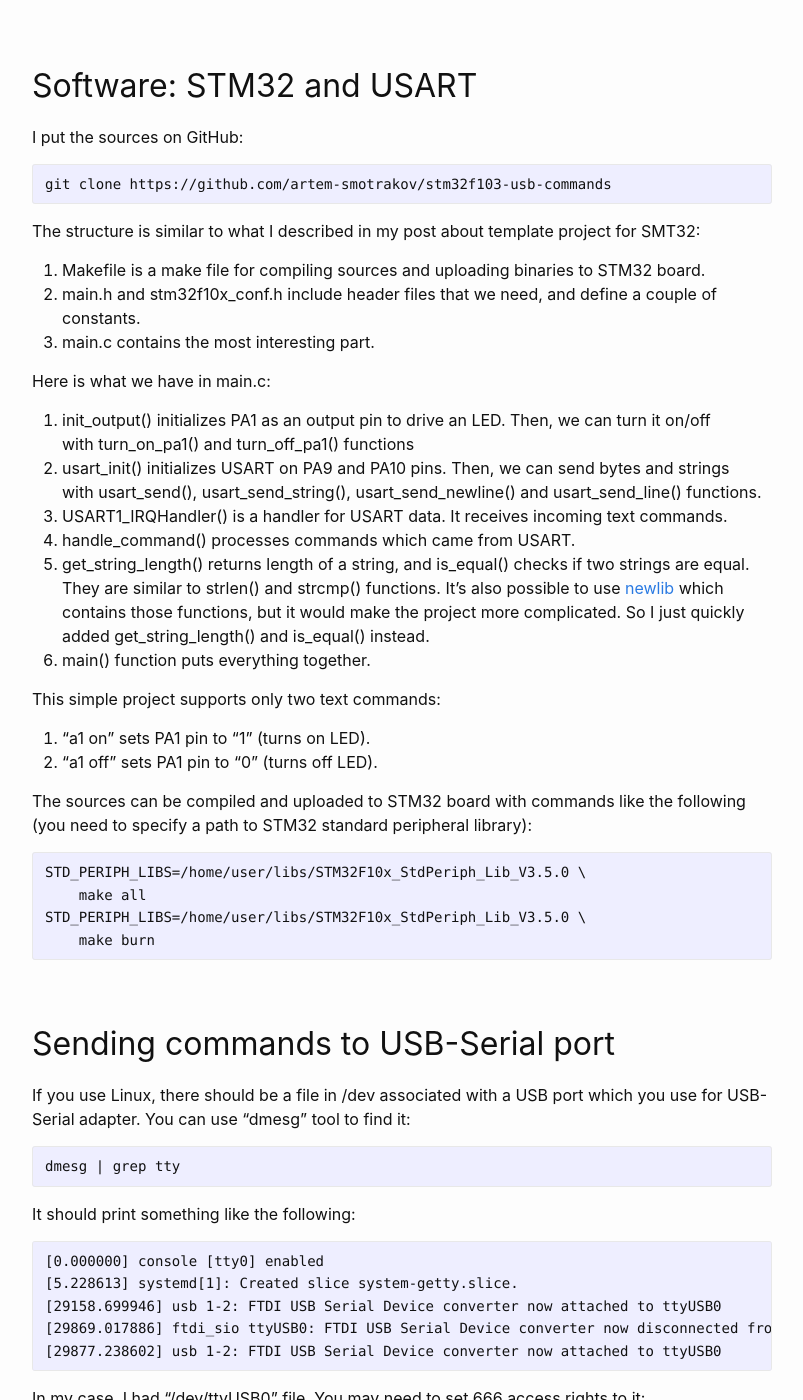
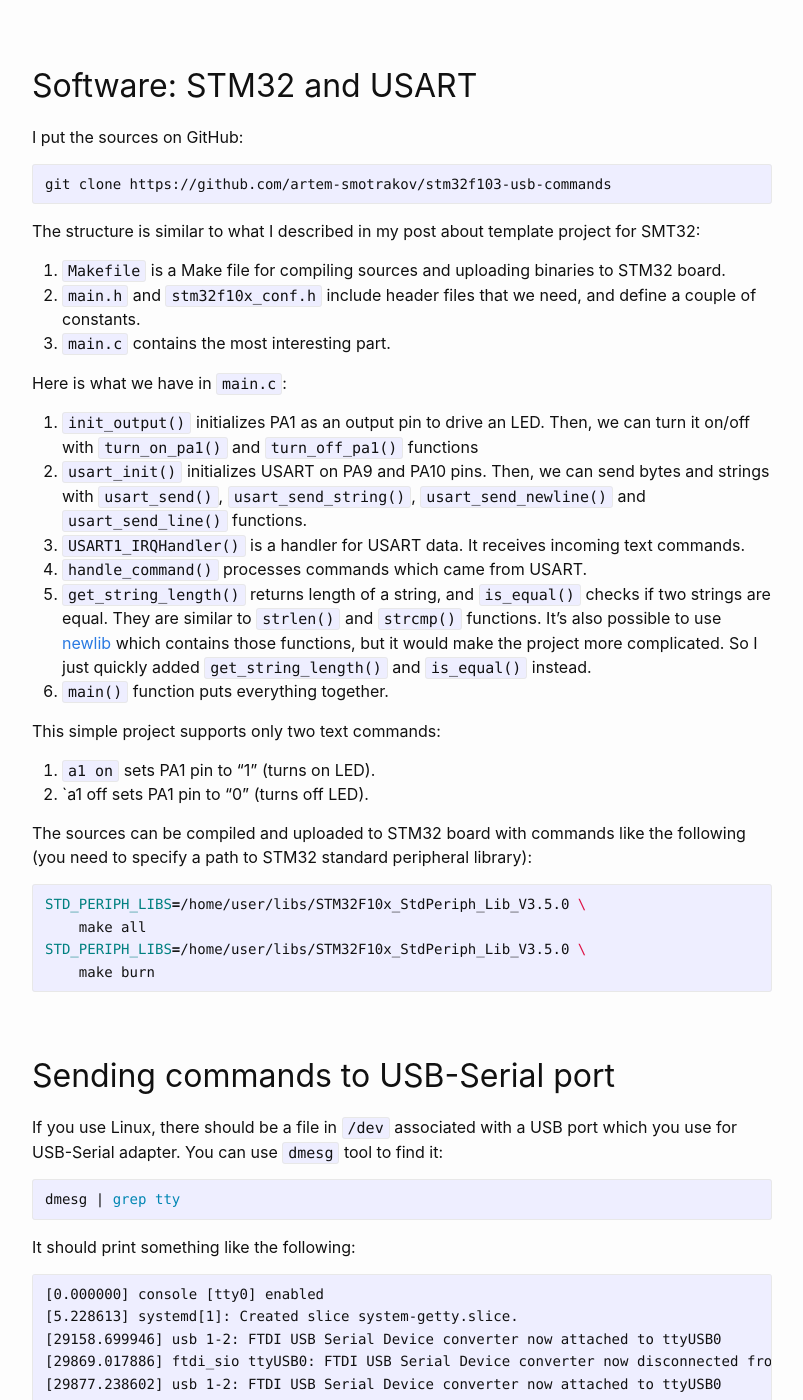
Before and after one commit to artem-smotrakov/artem-smotrakov.github.io, a Jekyll site: the page built from _posts/2016-10-06-stm32-usart-sending-text-commands.md, in a window 1280 px wide and 1400 px high, scrolled down 1592 px. Shown: the whole window, without its empty margins (238-1041 px from the left). Built offline with Jekyll 4.4.1, drawn with Linux system fonts in a browser that asks for light colours; comment, search, counter and statistics services are not loaded; some of the changed lines change nothing that is shown; some of the changed text lies outside the part shown.

Commit message:
Updated formatting on an old post

````diff
--- a/_posts/2016-10-06-stm32-usart-sending-text-commands.md
+++ b/_posts/2016-10-06-stm32-usart-sending-text-commands.md
@@ -14,30 +14,30 @@
 - STM32
 permalink: "/en/diy-electronics/stm32-usart-sending-text-commands.html"
 ---
-If you think that your STM32 board feels lonely, you can connect it to your laptop. One of the ways how you can do that&nbsp;is USART. That's probably the easiest way. For example, let's say that we want to send text commands from a laptop to STM32 board. One command should turn on an LED, and another one should turn it off. And of course, STM32 should curse us in case of invalid command.
+If you think that your STM32 board feels lonely, you can connect it to your laptop. One of the ways how you can do that is USART. That's probably the easiest way. For example, let's say that we want to send text commands from a laptop to STM32 board. One command should turn on an LED, and another one should turn it off. And of course, STM32 should curse us in case of invalid command.
 
 ![STM32F103, ST-LINK/V2 programmer/debugger and USB-Serial adapter]({{ site.baseurl }}/assets/images/2016/10/IMG_1202.jpg)
 
-I used a [template project for STM32](http://blog.gypsyengineer.com/fun/a-template-project-for-stm32f103-on-linux.html)&nbsp;which I have described earlier. Everything that I described in that&nbsp;post applies here (same components, same software, same commands). But source code became a little bit more complicated:
+I used a [template project for STM32](http://blog.gypsyengineer.com/fun/a-template-project-for-stm32f103-on-linux.html) which I have described earlier. Everything that I described in that post applies here (same components, same software, same commands). But source code became a little bit more complicated:
 
 [https://github.com/artem-smotrakov/stm32f103-usb-commands](https://github.com/artem-smotrakov/stm32f103-usb-commands)
 
-## Hardware:&nbsp;STM32F103,&nbsp;ST-LINK/V2 and&nbsp;USB-Serial adapter
+## Hardware: STM32F103, ST-LINK/V2 and USB-Serial adapter
 
 Here is a list of components we need:
 
 1. STM32F103 board (I used [this one](https://www.aliexpress.com/item/1pcs-STM32F103C8T6-ARM-STM32-Minimum-System-Development-Board-Module-For-arduino/32478120209.html?spm=2114.13010608.0.57.JGYUo9) which is based on STM32F103C8T6 microcontroller).
 2. An LED of your favorite color, and a resistor (200 or 330 Ohms should be fine). Here is another post which describes [how to select a current limiting resistor](http://blog.gypsyengineer.com/fun/limit-the-current-take-care-of-your-favorite-led.html).
 3. ST-LINK/V2 debugger/programmer.
-4. USB-Serial adapter. I used [this one](https://www.aliexpress.com/item/Free-shipping-FT232RL-FT232-FTDI-USB-3-3V-5-5V-to-TTL-Serial-Adapter-Module-Mini/32648254875.html?spm=2114.13010608.0.91.zmRfmD) which is based on&nbsp;FT232RL (but you can use any other adapter).
+4. USB-Serial adapter. I used [this one](https://www.aliexpress.com/item/Free-shipping-FT232RL-FT232-FTDI-USB-3-3V-5-5V-to-TTL-Serial-Adapter-Module-Mini/32648254875.html?spm=2114.13010608.0.91.zmRfmD) which is based on FT232RL (but you can use any other adapter).
 
-As&nbsp;I described in my previous post, I connected an LED to PA1 pin. Then, we need to connect an USB-Serial adapter to STM32. According to [datasheet for&nbsp;STM32F103](http://www.st.com/content/ccc/resource/technical/document/datasheet/33/d4/6f/1d/df/0b/4c/6d/CD00161566.pdf/files/CD00161566.pdf/jcr:content/translations/en.CD00161566.pdf), PA9 and PA10 pins can be configured for USART (see page #31 of the datasheet):
+As I described in my previous post, I connected an LED to PA1 pin. Then, we need to connect an USB-Serial adapter to STM32. According to [datasheet for STM32F103](http://www.st.com/content/ccc/resource/technical/document/datasheet/33/d4/6f/1d/df/0b/4c/6d/CD00161566.pdf/files/CD00161566.pdf/jcr:content/translations/en.CD00161566.pdf), PA9 and PA10 pins can be configured for USART (see page #31 of the datasheet):
 
 1. Connect PA9 (TX) pin to RX pin of USB-Serial adapter.
 2. Connect PA10 (RX) pin to TX pin of USB-Serial adapter.
 3. Connect GND of STM32 board to GND of USB-Serial adapter.
 
-I hope your laptop has two free USB ports because we need one for&nbsp;ST-LINK/V2, and another one for USB-Serial adapter.
+I hope your laptop has two free USB ports because we need one for ST-LINK/V2, and another one for USB-Serial adapter.
 
 That's it about hardware.
 
@@ -45,44 +45,44 @@
 
 I put the sources on GitHub:
 
-```
+```bash
 git clone https://github.com/artem-smotrakov/stm32f103-usb-commands
 ```
 
 The structure is similar to what I described in my post about template project for SMT32:
 
-1. Makefile is a make file for compiling sources and uploading binaries to STM32 board.
-2. main.h and stm32f10x\_conf.h include header files that we need, and define a couple of constants.
-3. main.c contains the most interesting part.
+1. `Makefile` is a Make file for compiling sources and uploading binaries to STM32 board.
+2. `main.h` and `stm32f10x_conf.h` include header files that we need, and define a couple of constants.
+3. `main.c` contains the most interesting part.
 
-Here is what we have in main.c:
+Here is what we have in `main.c`:
 
-1. init\_output() initializes PA1 as an output pin to drive an LED. Then, we can turn it on/off with&nbsp;turn\_on\_pa1() and turn\_off\_pa1() functions
-2. usart\_init() initializes USART on PA9 and PA10 pins. Then, we can send bytes and strings with&nbsp;usart\_send(),&nbsp;usart\_send\_string(),&nbsp;usart\_send\_newline() and&nbsp;usart\_send\_line() functions.
-3. USART1\_IRQHandler() is a handler for USART data. It receives incoming text commands.
-4. handle\_command() processes commands which came from USART.
-5. get\_string\_length() returns length of a string, and&nbsp;is\_equal() checks if two strings are equal. They are similar to strlen() and strcmp() functions.&nbsp;It's also possible to use [newlib](https://sourceware.org/newlib/)&nbsp;which contains those functions, but it would make the project more complicated. So I just quickly added&nbsp;get\_string\_length() and&nbsp;is\_equal() instead.
-6. main() function puts everything together.
+1. `init_output()` initializes PA1 as an output pin to drive an LED. Then, we can turn it on/off with `turn_on_pa1()` and `turn_off_pa1()` functions
+2. `usart_init()` initializes USART on PA9 and PA10 pins. Then, we can send bytes and strings with `usart_send()`, `usart_send_string()`, `usart_send_newline()` and `usart_send_line()` functions.
+3. `USART1_IRQHandler()` is a handler for USART data. It receives incoming text commands.
+4. `handle_command()` processes commands which came from USART.
+5. `get_string_length()` returns length of a string, and `is_equal()` checks if two strings are equal. They are similar to `strlen()` and `strcmp()` functions. It's also possible to use [newlib](https://sourceware.org/newlib/) which contains those functions, but it would make the project more complicated. So I just quickly added `get_string_length()` and `is_equal()` instead.
+6. `main()` function puts everything together.
 
 This simple project supports only two text commands:
 
-1. "a1 on" sets PA1 pin to "1" (turns on LED).
-2. "a1 off" sets PA1 pin to "0" (turns off LED).
+1. `a1 on` sets PA1 pin to "1" (turns on LED).
+2. `a1 off sets PA1 pin to "0" (turns off LED).
 
 The sources can be compiled and uploaded to STM32 board with commands like the following (you need to specify a path to STM32 standard peripheral library):
 
-```
+```bash
 STD_PERIPH_LIBS=/home/user/libs/STM32F10x_StdPeriph_Lib_V3.5.0 \
     make all
 STD_PERIPH_LIBS=/home/user/libs/STM32F10x_StdPeriph_Lib_V3.5.0 \
     make burn
 ```
 
-## Sending commands&nbsp;to USB-Serial port
+## Sending commands to USB-Serial port
 
-If you use Linux, there should be a file in /dev associated with a USB port which you use for USB-Serial adapter. You can use "dmesg" tool to find it:
+If you use Linux, there should be a file in `/dev` associated with a USB port which you use for USB-Serial adapter. You can use `dmesg` tool to find it:
 
-```
+```bash
 dmesg | grep tty
 ```
 
@@ -96,31 +96,31 @@
 [29877.238602] usb 1-2: FTDI USB Serial Device converter now attached to ttyUSB0
 ```
 
-In my case, I had "/dev/ttyUSB0" file. You may need to set 666 access rights&nbsp;to it:
+In my case, I had `/dev/ttyUSB0` file. You may need to set 666 access rights to it:
 
-```
+```bash
 sudo chmod 666 /dev/ttyUSB0
 ```
 
 After that you can send data to STM32 by writing to this file, for example:
 
-```
+```bash
 # turn LED on
 echo -e "a1 on\r" > /dev/ttyUSB0
 # turn LED off
 echo -e "a1 off\r" > /dev/ttyUSB0
 ```
 
-Or, you can use your favorite&nbsp;terminal emulation program, for example, Minicon:
+Or, you can use your favorite terminal emulation program, for example, Minicon:
 
-```
+```bash
 sudo apt-get install minicom
 sudo minicom -s
 ```
 
-The second command above shows&nbsp;a menu where you can configure minicom with proper settings for USB-Serial connection (file name, baud rate, word length, stop bits, parity and flow control). You can find those settings in&nbsp;usart\_init() function. Then, it will offer you to save settings, and connect to the device). Or, you can just&nbsp;use the following command:
+The second command above shows a menu where you can configure minicom with proper settings for USB-Serial connection (file name, baud rate, word length, stop bits, parity and flow control). You can find those settings in `usart_init()` function. Then, it will offer you to save settings, and connect to the device). Or, you can just use the following command:
 
-```
+```bash
 minicom --device /dev/ttyUSB0
 ```
 
````
